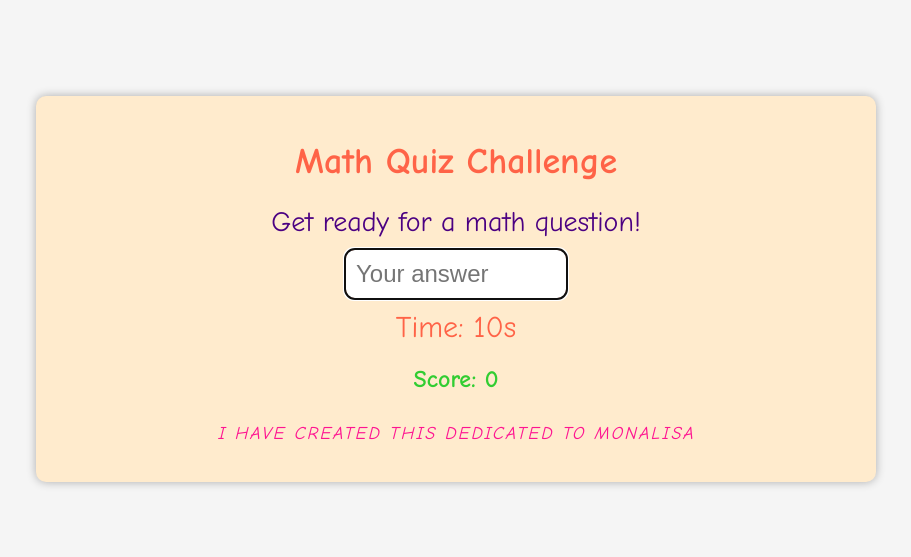
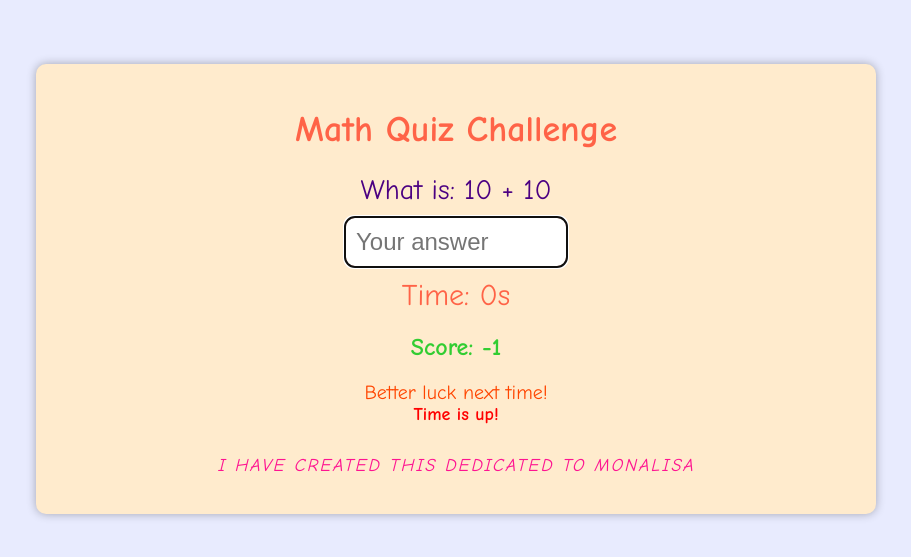
Before and after one commit to AHShuvro/Math-Quiz, a plain HTML site: page index.html in a window 1280 px wide. Shown: the part 111-668 px from the top of the page, without its empty margins (184-1095 px from the left). Drawn offline with Linux system fonts and the light colour scheme.

Commit message:
Add Math Quiz Game logic with timer and scoring system

```diff
--- a/script.js
+++ b/script.js
@@ -0,0 +1,104 @@
+let score = 0;
+let currentQuestion = '';
+let correctAnswer = 0;
+let timer;
+let timeLeft = 10;
+
+const questionElement = document.getElementById('question');
+const scoreElement = document.getElementById('score');
+const timerElement = document.getElementById('timer');
+const messageElement = document.getElementById('message');
+const errorElement = document.getElementById('error');
+const answerInput = document.getElementById('answer');
+
+window.onload = startGame;
+
+answerInput.addEventListener('keydown', function(event) {
+    if (event.key === 'Enter') {
+        checkAnswer();
+    }
+});
+
+function startGame() {
+    score = 0;
+    timeLeft = 10;
+    scoreElement.textContent = `Score: ${score}`;
+    messageElement.textContent = '';
+    errorElement.textContent = '';
+    answerInput.value = '';
+    nextQuestion();
+    startTimer();
+}
+
+function startTimer() {
+    timer = setInterval(() => {
+        timeLeft--;
+        timerElement.textContent = `Time: ${timeLeft}s`;
+        if (timeLeft === 0) {
+            clearInterval(timer);
+            handleTimeout();
+        }
+    }, 1000);
+}
+
+function nextQuestion() {
+    const operation = Math.floor(Math.random() * 4);
+    const num1 = Math.floor(Math.random() * 10) + 1;
+    const num2 = Math.floor(Math.random() * 10) + 1;
+
+    switch (operation) {
+        case 0:
+            currentQuestion = `${num1} + ${num2}`;
+            correctAnswer = num1 + num2;
+            break;
+        case 1:
+            currentQuestion = `${num1} - ${num2}`;
+            correctAnswer = num1 - num2;
+            break;
+        case 2:
+            currentQuestion = `${num1} * ${num2}`;
+            correctAnswer = num1 * num2;
+            break;
+        case 3:
+            currentQuestion = `${num1 * num2} / ${num2}`;
+            correctAnswer = num1;
+            break;
+    }
+
+    questionElement.textContent = `What is: ${currentQuestion}`;
+    timeLeft = 10;
+    clearInterval(timer);
+    startTimer();
+}
+
+function checkAnswer() {
+    const userAnswer = parseInt(answerInput.value);
+
+    if (isNaN(userAnswer)) {
+        errorElement.textContent = 'Please enter a valid number!';
+        return;
+    }
+
+    if (userAnswer === correctAnswer) {
+        score++;
+        scoreElement.textContent = `Score: ${score}`;
+        messageElement.textContent = 'Correct! Well done!';
+        errorElement.textContent = '';
+    } else {
+        score--;
+        scoreElement.textContent = `Score: ${score}`;
+        errorElement.textContent = 'Oops! Wrong answer!';
+        messageElement.textContent = 'Try again!';
+    }
+
+    setTimeout(nextQuestion, 1000);
+    answerInput.value = '';
+}
+
+function handleTimeout() {
+    score--;
+    scoreElement.textContent = `Score: ${score}`;
+    errorElement.textContent = 'Time is up!';
+    messageElement.textContent = 'Better luck next time!';
+    setTimeout(nextQuestion, 1000);
+}
--- a/style.css
+++ b/style.css
@@ -1,6 +1,6 @@
 
 body {
-    background-color: #f5f5f5;
+    background-color: #0026fb17;
     font-family: 'Comic Sans MS', cursive, sans-serif;
     display: flex;
     justify-content: center;
```
